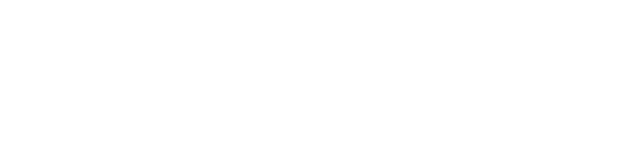
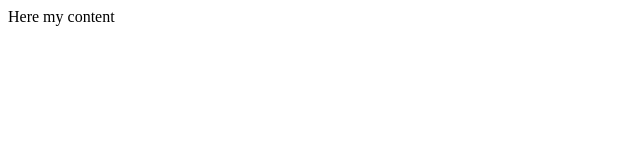
Before and after one commit to Elhe0016/6302-week2, a plain HTML site: page index.html in a window 1280 px wide. Shown: the whole page, without its empty margins (0-640 px from the left). Drawn offline with Linux system fonts and the light colour scheme.

Commit message:
commits to branch 1

```diff
--- a/index.html
+++ b/index.html
@@ -7,6 +7,6 @@
     <title>Document</title>
 </head>
 <body>
-
+    Here my content
 </body>
 </html>
```
